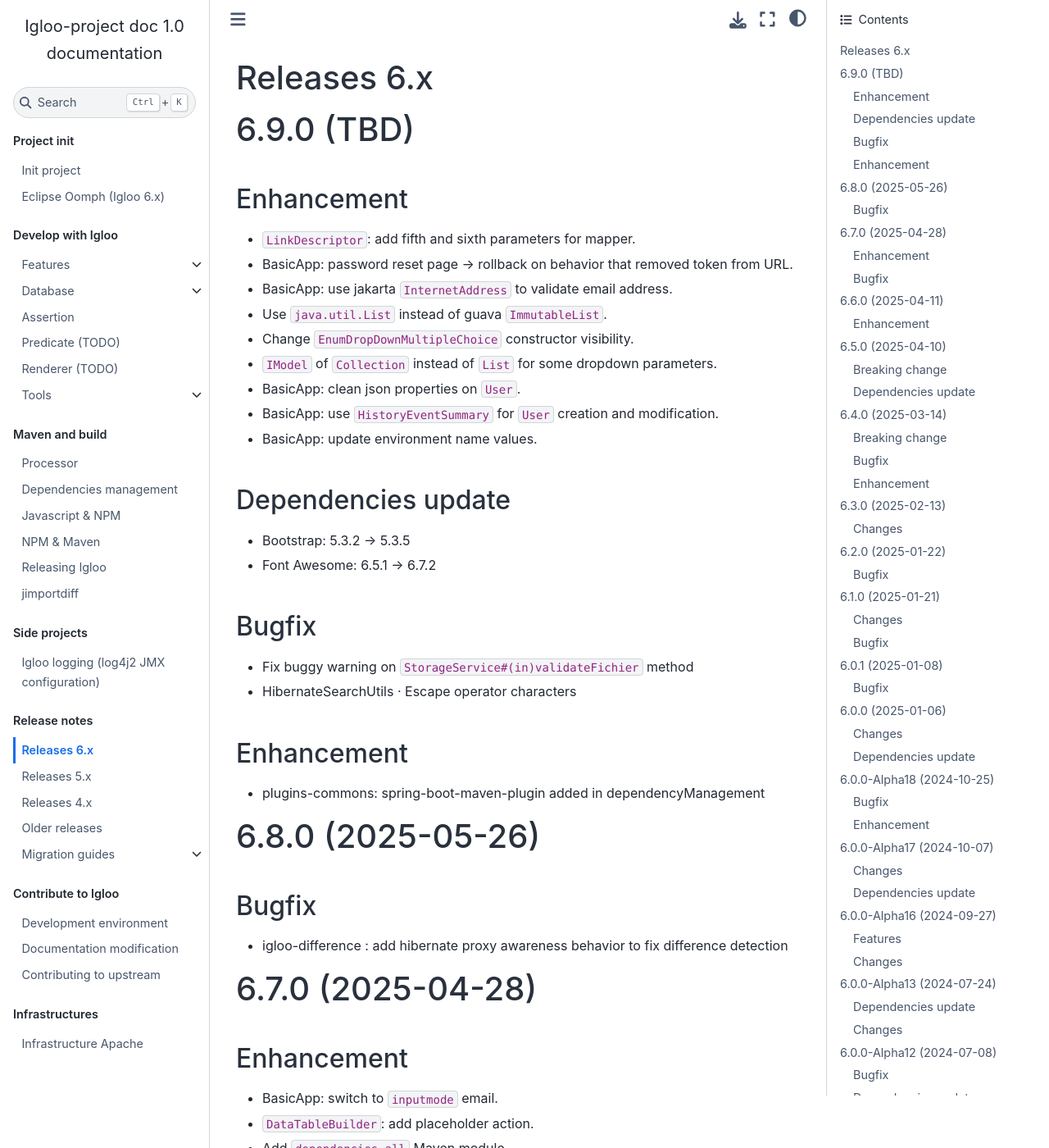
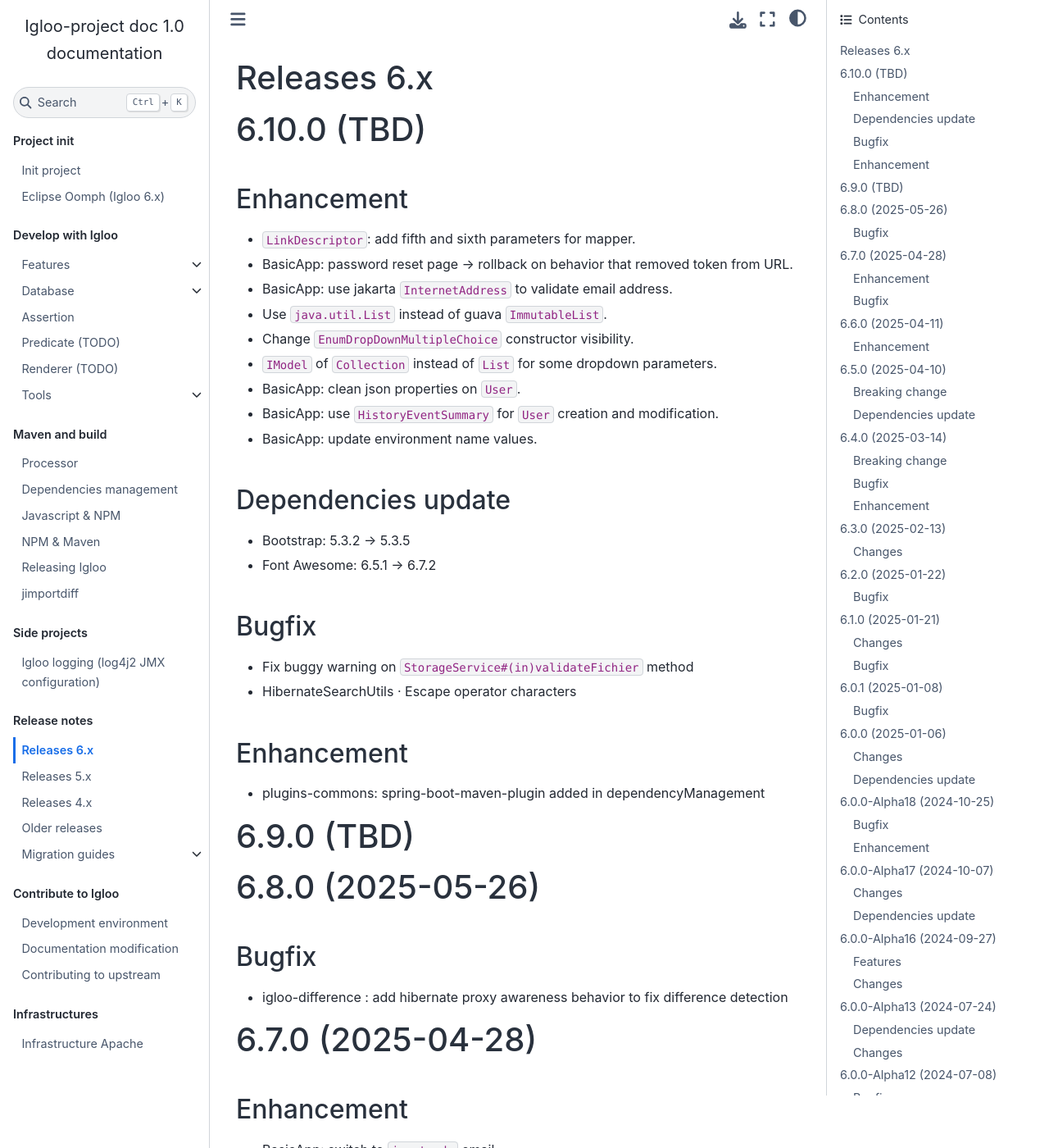
Before and after one commit to igloo-project/igloo-doc, a Sphinx documentation site: the page built from source/release-notes/releases-6.x.md, in a window 1280 px wide and 1400 px high. Shown: the whole window at 82% size. Built offline with Sphinx 7.4.7 and the Sphinx Book theme 1.1.4, drawn with Linux system fonts in a browser that asks for light colours.

Commit message:
Update changelog

```diff
--- a/source/release-notes/releases-6.x.md
+++ b/source/release-notes/releases-6.x.md
@@ -1,6 +1,6 @@
 # Releases 6.x
 
-# 6.9.0 (TBD)
+# 6.10.0 (TBD)
 
 ## Enhancement
 
@@ -28,6 +28,8 @@
 ## Enhancement
 
 * plugins-commons: spring-boot-maven-plugin added in dependencyManagement
+
+# 6.9.0 (TBD)
 
 # 6.8.0 (2025-05-26)
 
```
